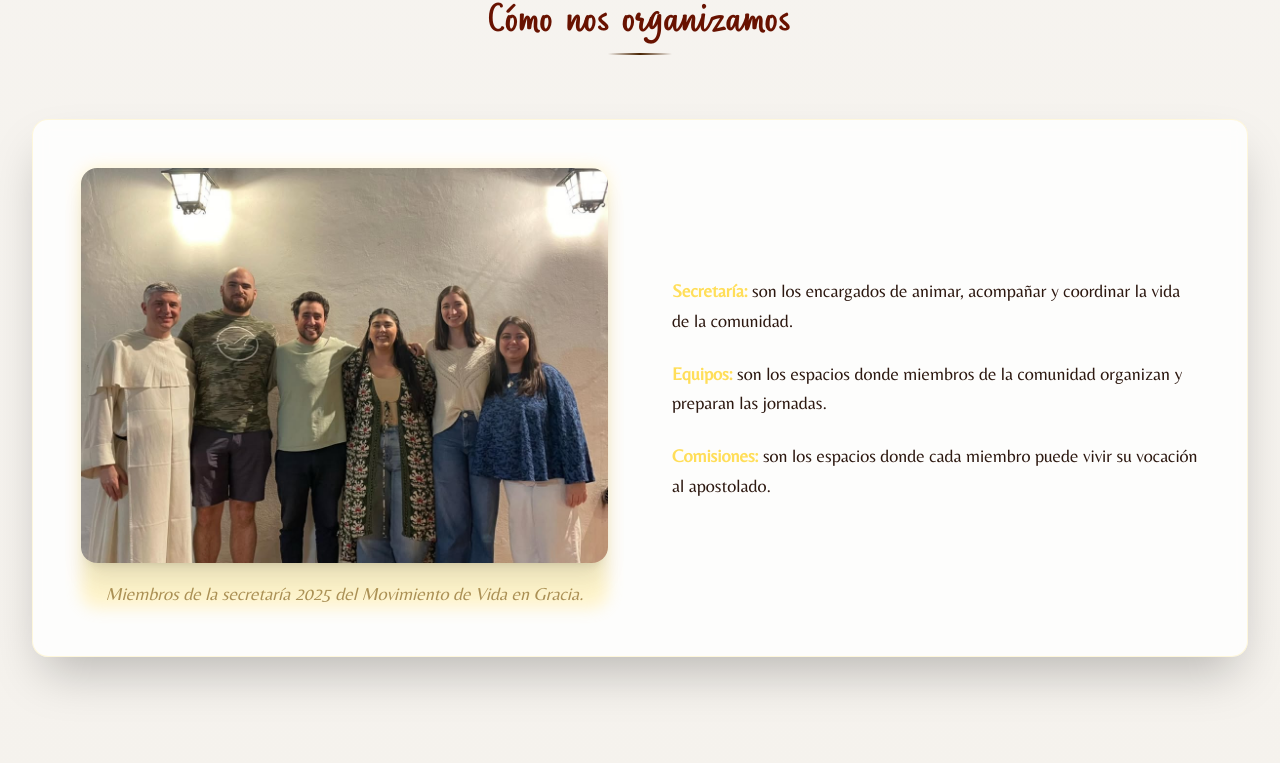
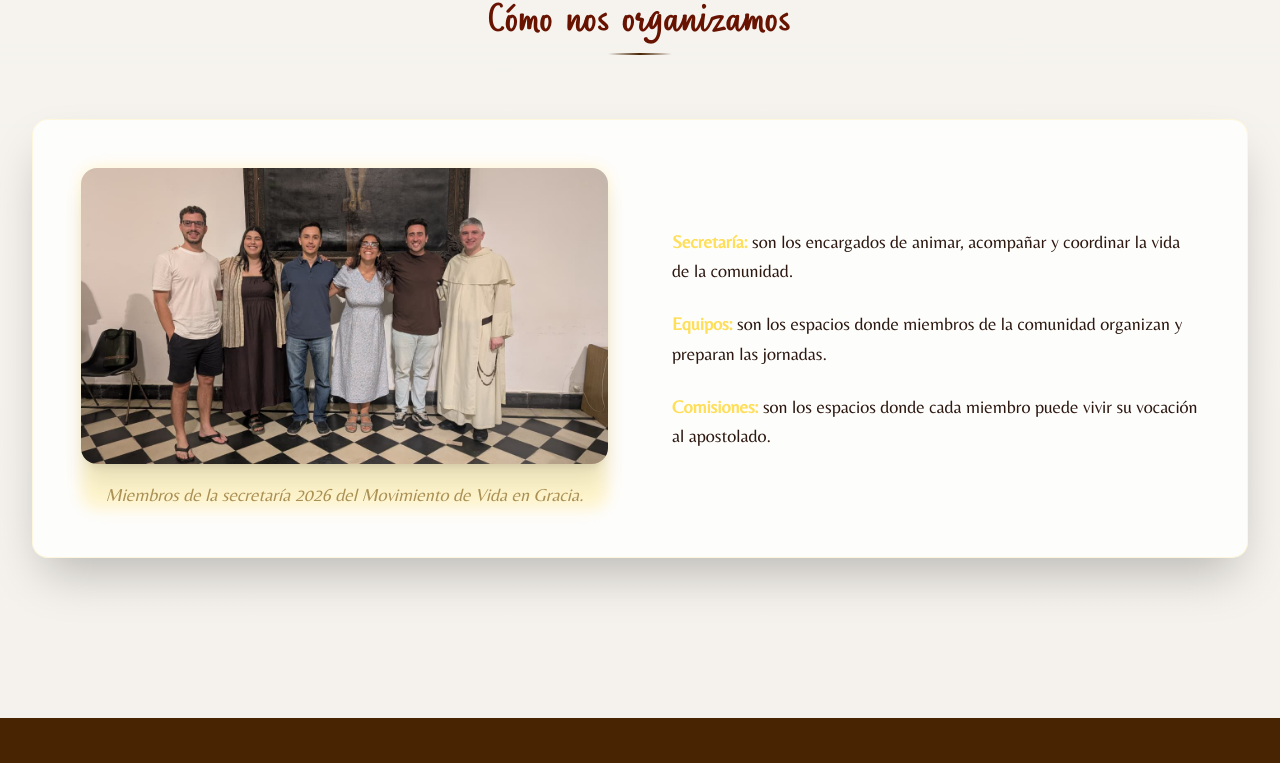
Before and after one commit to LucasWaisten/mvg, a Next.js app: page /quienes-somos in a window 1280 px wide. Shown: the part 1821-2584 px from the top of the page. Built offline with nearby package versions, Linux system fonts and the light colour scheme; some icons are missing.

Commit message:
fix:cambios de secretaria

```diff
--- a/src/componets/quienes-somos/organization-section.tsx
+++ b/src/componets/quienes-somos/organization-section.tsx
@@ -12,12 +12,12 @@ export default function OrganizationSection() {
                         <div className="relative">
                             <div className="absolute inset-0 bg-gradient-to-r from-[#ffde59] to-[#ffde59] rounded-2xl blur-sm opacity-30"></div>
                             <img
-                                src="/images/secretaria.webp"
+                                src="/images/secretaria.jpeg"
                                 alt="Secretaría del Movimiento"
                                 className="relative rounded-2xl shadow-xl w-full"
                             />
                             <p className="text-base sm:text-lg leading-relaxed text-[#8b7355] italic mt-3 sm:mt-4 text-center">
-                                Miembros de la secretaría 2025 del Movimiento de Vida en Gracia.
+                                Miembros de la secretaría 2026 del Movimiento de Vida en Gracia.
                             </p>
                         </div>
                         <div className="space-y-4 sm:space-y-6 text-sm leading-relaxed text-[#2c1810]">
```
Also changed, not shown: public/images/secretaria.jpeg (added).
